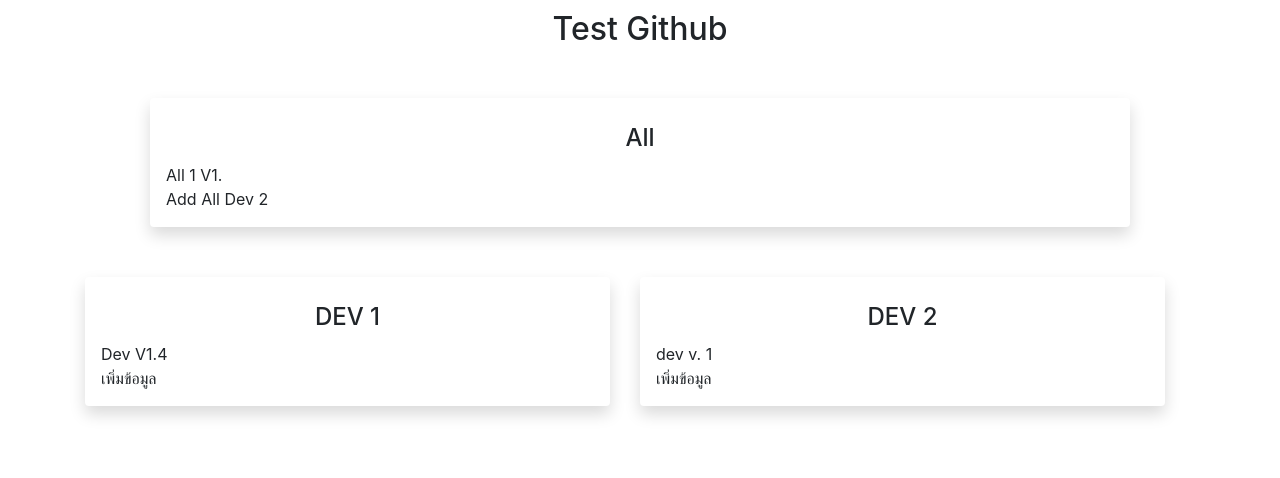
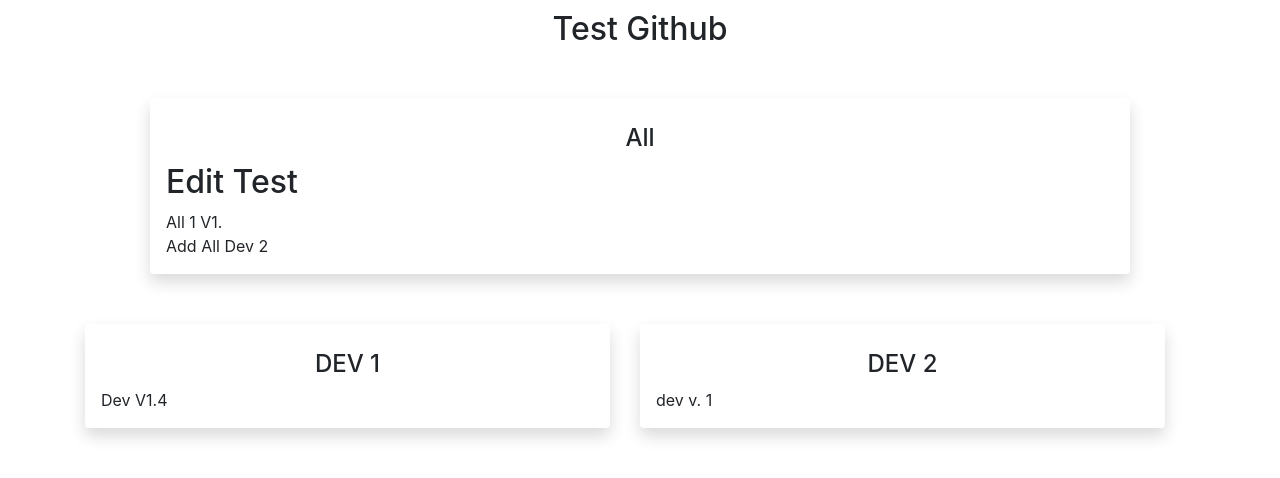
Before and after one commit to THANAWAT-LEGACY/test-github, a React (Create React App) app: page / in a window 1280 px wide. Shown: the top 478 px of the page. Built offline with nearby package versions, Linux system fonts and the light colour scheme.

Commit message:
Revert "Project V. 1.03.29.03 #21 From Tester"
This reverts commit 43f7eb2f999c7af1307ca1557056bf699efc7159, reversing
changes made to 8109dcc5bbc2ef0185e347f8fb17d302fa2a93bb.

```diff
--- a/src/pages/word-dev-1.js
+++ b/src/pages/word-dev-1.js
@@ -5,8 +5,6 @@
         return (
             <div>
                 Dev V1.4
-                <br/>
-                เพิ่มข้อมูล
             </div>
         )
     }
--- a/src/pages/work-all.js
+++ b/src/pages/work-all.js
@@ -5,6 +5,7 @@
     render() {
         return (
             <>
+            <h2>Edit Test</h2>
             <Row>
                 <Col>
                    All 1  V1.
--- a/src/pages/work-dev-2.js
+++ b/src/pages/work-dev-2.js
@@ -5,8 +5,6 @@
         return (
             <div>
                 dev v. 1
-                <br/>
-                เพิ่มข้อมูล
             </div>
         )
     }
```
